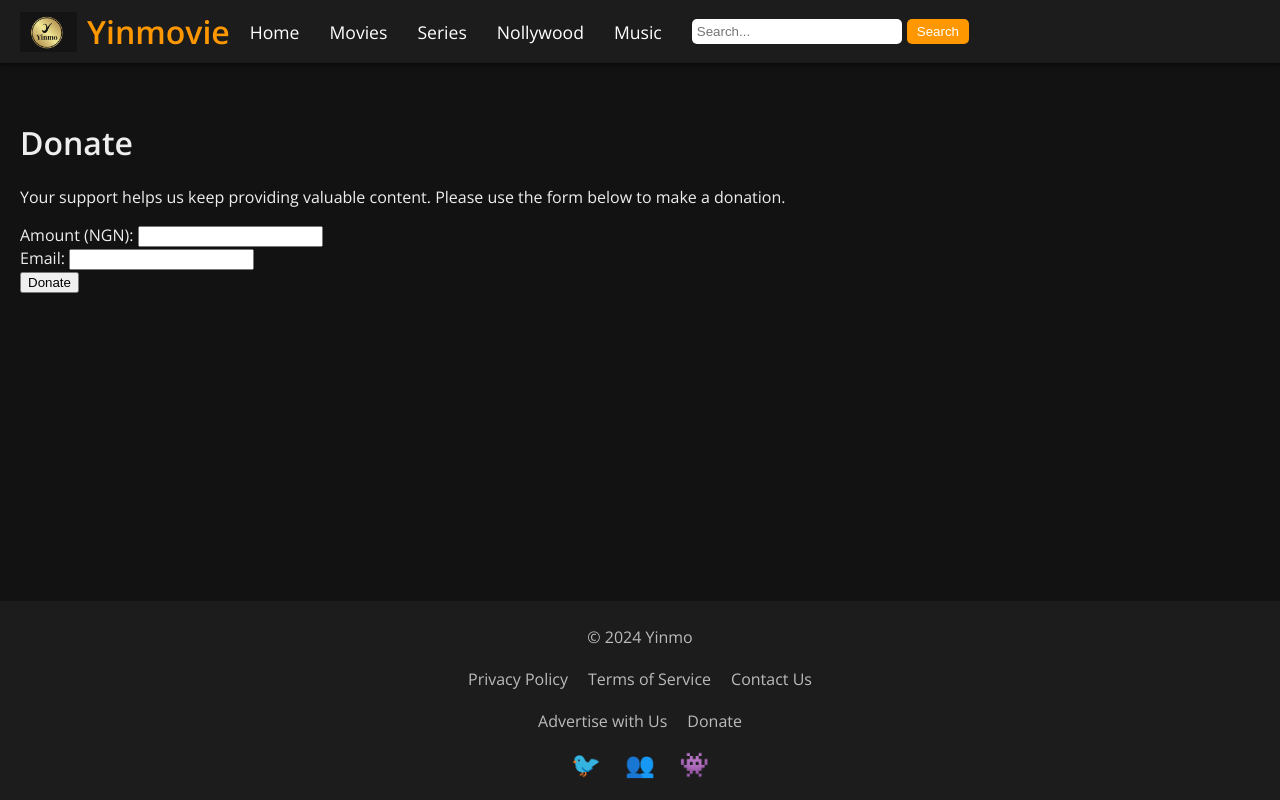
After one commit to kepo402/movie-scraper-django, a Django app: page /movies/donate/ in a window 1280 px wide. The commit adds this page. Run offline with Django 5.2, Linux system fonts and the light colour scheme; some libraries are stand-ins or nearby versions.

Commit message:
new commit

```diff
--- a/movies/templates/movies/content_list.html
+++ b/movies/templates/movies/content_list.html
@@ -22,10 +22,10 @@
         <span class="step-links">
             {% if page_obj.has_previous %}
                 <a href="?page=1">&laquo; First</a>
-                <a href="?page={{ page_obj.previous_page_number }}">Previous</a>
+                <a href="?page={{ page_obj.previous_page_number }}">Prev</a>
             {% else %}
                 <span class="disabled">&laquo; First</span>
-                <span class="disabled">Previous</span>
+                <span class="disabled">Prev</span>
             {% endif %}
 
             {% for num in pages_to_show %}
@@ -49,7 +49,7 @@
     <!-- Additional Sections -->
     <div class="advertisement">
         <p>Advertise with us! Contact us for more information.</p>
-        <a href="#">Click here for more details</a>
+        <a href="{% url 'movies:advertise' %}">Click here for more details</a>
     </div>
 
     <div class="ysense-referral">
--- /dev/null
+++ b/movies/templates/movies/donate.html
@@ -0,0 +1,53 @@
+{% extends "base.html" %}
+
+{% block title %}Donate{% endblock %}
+
+{% block content %}
+<div class="donate">
+    <h1>Donate</h1>
+    <p>Your support helps us keep providing valuable content. Please use the form below to make a donation.</p>
+
+    <form id="donation-form" method="POST">
+        {% csrf_token %}
+        <div class="form-group">
+            <label for="amount">Amount (NGN):</label>
+            <input type="number" id="amount" name="amount" min="100" required>
+        </div>
+        <div class="form-group">
+            <label for="email">Email:</label>
+            <input type="email" id="email" name="email" required>
+        </div>
+        <button type="button" onclick="payWithPaystack()">Donate</button>
+    </form>
+</div>
+
+<script src="https://js.paystack.co/v1/inline.js"></script>
+<script>
+    function payWithPaystack() {
+        var amount = document.getElementById('amount').value;
+        var email = document.getElementById('email').value;
+
+        if (!amount || !email) {
+            alert('Please enter both amount and email.');
+            return;
+        }
+
+        var handler = PaystackPop.setup({
+            key: 'pk_live_00af550ee635a7801b74bfba6bdadf8ee3501da6',
+            email: email,
+            amount: amount * 100, // Amount in kobo
+            currency: 'NGN',
+            callback: function(response) {
+                // Handle the response here
+                alert('Thank you for your donation! Payment reference: ' + response.reference);
+                // Redirect to home page after successful payment
+                window.location.href = "{% url 'movies:movie_list' %}";
+            },
+            onClose: function() {
+                alert('Transaction was not completed.');
+            }
+        });
+        handler.openIframe();
+    }
+</script>
+{% endblock %}
--- a/movies/urls.py
+++ b/movies/urls.py
@@ -14,4 +14,6 @@ urlpatterns = [
     path('search/', views.search, name='search'),
     path('privacy-policy/', views.privacy_policy, name='privacy_policy'),
     path('contact-us/', views.contact_us, name='contact_us'),
+    path('advertise/', views.advertise_with_us, name='advertise'),
+    path('donate/', views.donate, name='donate'),  # URL pattern for donate
 ]
--- a/movies/views.py
+++ b/movies/views.py
@@ -3,6 +3,7 @@ from django.core.paginator import Paginator
 from .models import Content, Review
 from .forms import ReviewForm
 from django.http import HttpResponseRedirect
+from django.views.decorators.http import require_http_methods
 
 def home_redirect(request):
     return redirect('content_list', content_type='movie')
@@ -88,6 +89,9 @@ def contact_us(request):
 def home(request):
     return redirect('content_list', content_type='movie')
 
+def advertise_with_us(request):
+    return render(request, 'movies/advertise.html')
+
 
 def download_content(request, content_id):
     content = get_object_or_404(Content, id=content_id)
@@ -109,3 +113,16 @@ def finalize_download(request, content_id):
         content.revert_to_permanent_link()
 
     return HttpResponseRedirect('/thank-you')  # Redirect to a thank-you page or elsewhere
+
+@require_http_methods(["GET", "POST"])
+def donate(request):
+    if request.method == "POST":
+        amount = request.POST.get('amount')
+        email = request.POST.get('email')
+
+        # You could save this information to a database or process it as needed
+
+        return render(request, 'movies/donate.html', {'amount': amount, 'email': email})
+
+    # Handle GET request
+    return render(request, 'movies/donate.html')
--- a/templates/base.html
+++ b/templates/base.html
@@ -531,8 +531,8 @@
             <a href="{% url 'movies:contact_us' %}">Contact Us</a>
         </div>
         <div class="extra-links">
-            <a href="#">Advertise with Us</a>
-            <a href="#">Donate</a>
+            <a href="{% url 'movies:advertise' %}">Advertise with Us</a>
+            <a href="{% url 'movies:donate' %}">Donate</a>
         </div>
         <div class="social-icons">
             <a href="https://twitter.com/yinmovie" target="_blank">&#x1F426;</a> <!-- Twitter Icon -->
```
Also changed, not shown: movies/templates/movies/advertise.html (added, +12 -0 lines), movies/templates/movies/New Text Document.txt (deleted).
